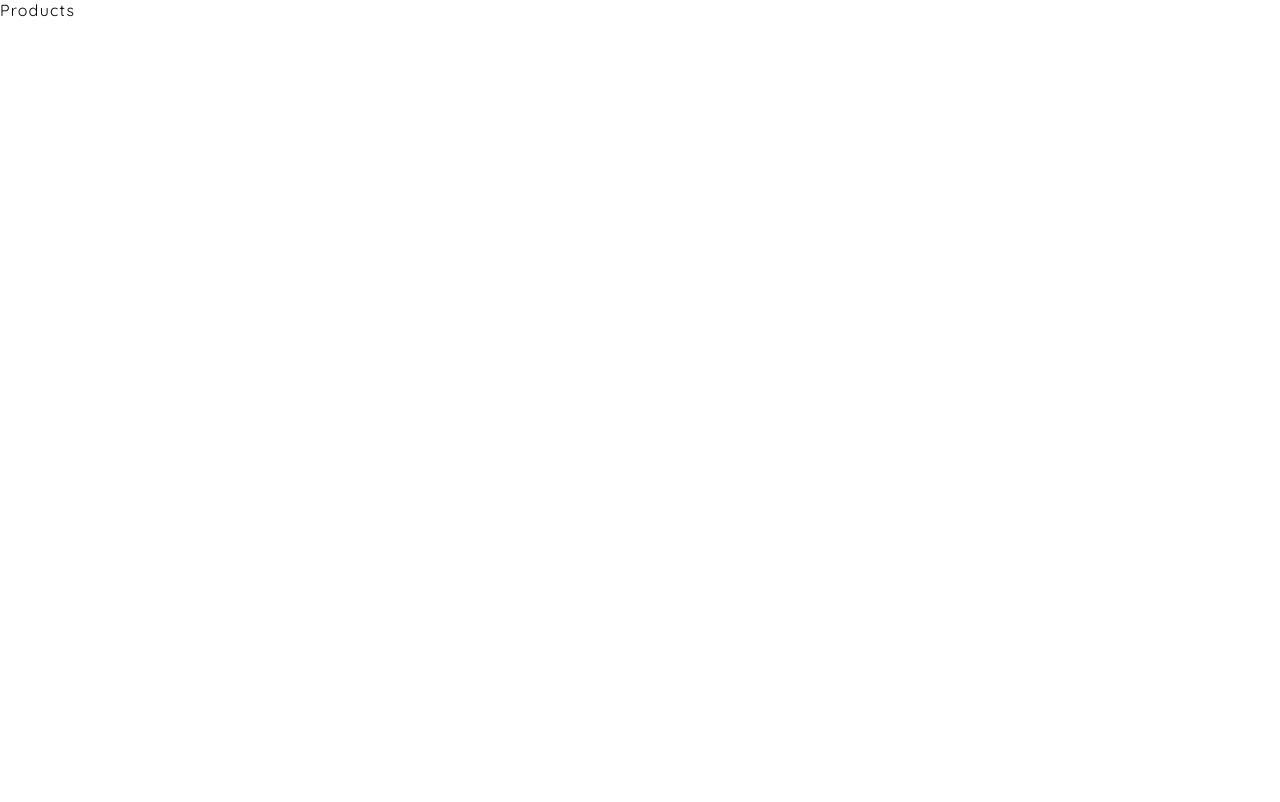
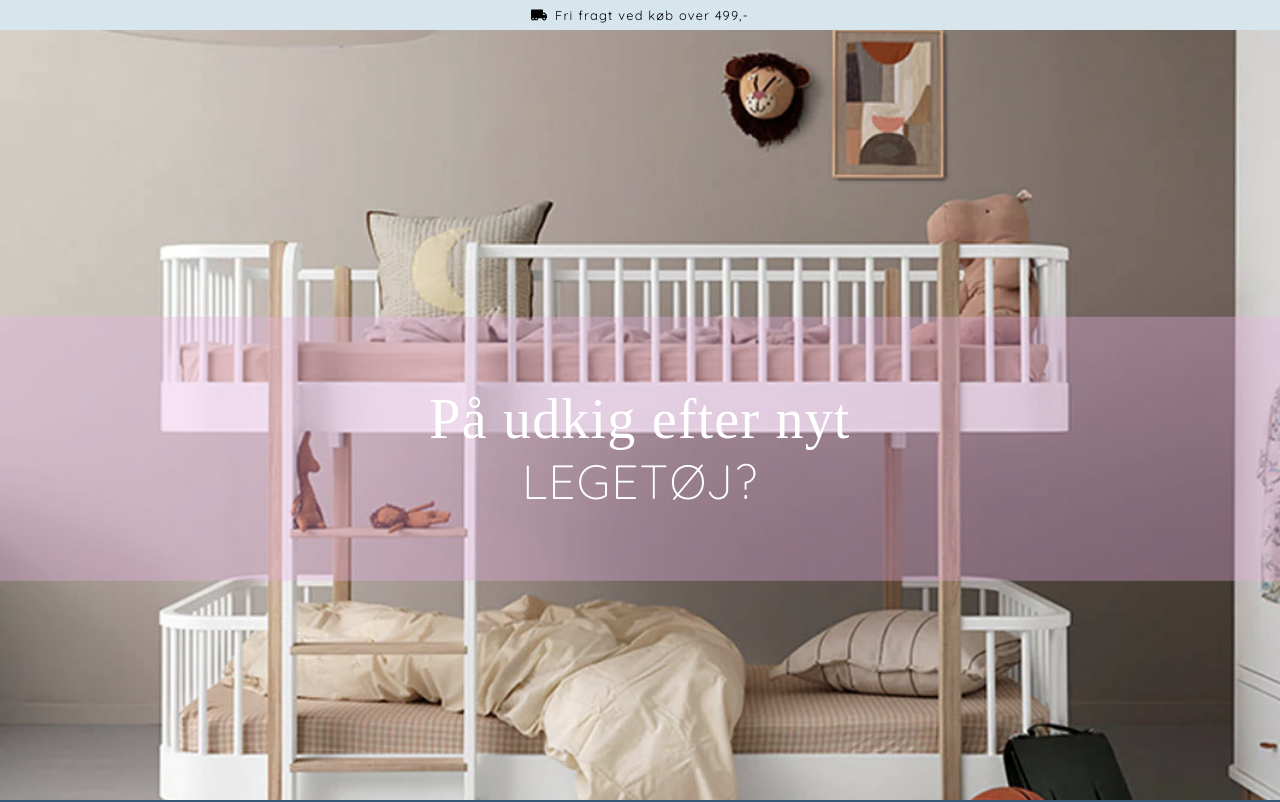
Before and after one commit to igotzedxd/legekrogen_semesteropg, a React (Vite) app: page /Produkter in a window 1280 px wide. Shown: the top 802 px of the page. Built offline with nearby package versions, Linux system fonts and the light colour scheme; a web font is replaced by a local one.

Commit message:
Hero picture on product fixed

```diff
--- a/src/components/hero/Hero.jsx
+++ b/src/components/hero/Hero.jsx
@@ -1,15 +1,23 @@
 import { useState, useEffect } from "react";
 import styles from "./hero.module.css";
 
-function Hero({ src, heading, text }) {
+function Hero({ src, heading, text, largeText, page }) {
   return (
     <>
-      {src && heading && text && (
+      {src && heading && (
         <div className={styles.container}>
           <img src={src} alt="hero" className={styles.hero} />
-          <div className={styles.inner}>
+          <div
+            style={
+              page === "produkter"
+                ? { height: "33%", transform: "translateY(120%)" }
+                : {}
+            }
+            className={styles.inner}
+          >
             <h2 className="cursive">{heading}</h2>
-            <p>{text}</p>
+            {text && <p>{text}</p>}
+            {largeText && <h3>{largeText}</h3>}
           </div>
         </div>
       )}
--- a/src/components/hero/hero.module.css
+++ b/src/components/hero/hero.module.css
@@ -25,8 +25,8 @@
 }
 
 .inner h2 {
-  font-size: 4rem;
-  font-weight: 500;
+  font-size: 3.5rem;
+  font-weight: 300;
 }
 
 .inner p {
@@ -34,3 +34,8 @@
   font-weight: 500;
   font-size: 1.2rem;
 }
+
+.inner h3 {
+  font-size: 3rem;
+  font-weight: 300;
+}
--- a/src/pages/home/Home.jsx
+++ b/src/pages/home/Home.jsx
@@ -19,6 +19,7 @@ function Home() {
           src={"/heros/forsiden.jpg"}
           heading={"At lege er at leve"}
           text={"Her hos os har vi et stort udvalg af legetøj i høj kvalitet"}
+          page={""}
         />
       </div>
       <Footer />
--- a/src/pages/products/Products.jsx
+++ b/src/pages/products/Products.jsx
@@ -1,5 +1,8 @@
 import { useState, useEffect } from "react";
 import styles from "./products.module.css";
+import DeliveryMessage from "../../components/deliveryMessage/DeliveryMessage";
+import Hero from "../../components/hero/Hero";
+import Footer from "../../components/footer/Footer";
 
 function Products() {
   const [state, setState] = useState(null);
@@ -8,7 +11,21 @@ function Products() {
     // Your effect logic here
   }, []);
 
-  return <div className={styles.container}>Products</div>;
+  return (
+    <div className={styles.container}>
+      <div className={styles.top}>
+        <DeliveryMessage />
+        <Hero
+          src={"/heros/produkter.jpg"}
+          heading={"På udkig efter nyt"}
+          largeText={"LEGETØJ?"}
+          page={"produkter"}
+        />
+      </div>
+      <Footer />
+    </div>
+  );
 }
 
+
 export default Products;
--- a/src/pages/products/products.module.css
+++ b/src/pages/products/products.module.css
@@ -0,0 +1,6 @@
+
+.top {
+    display: flex;
+    flex-flow: column nowrap;
+    height: 100dvh;
+  }
```
